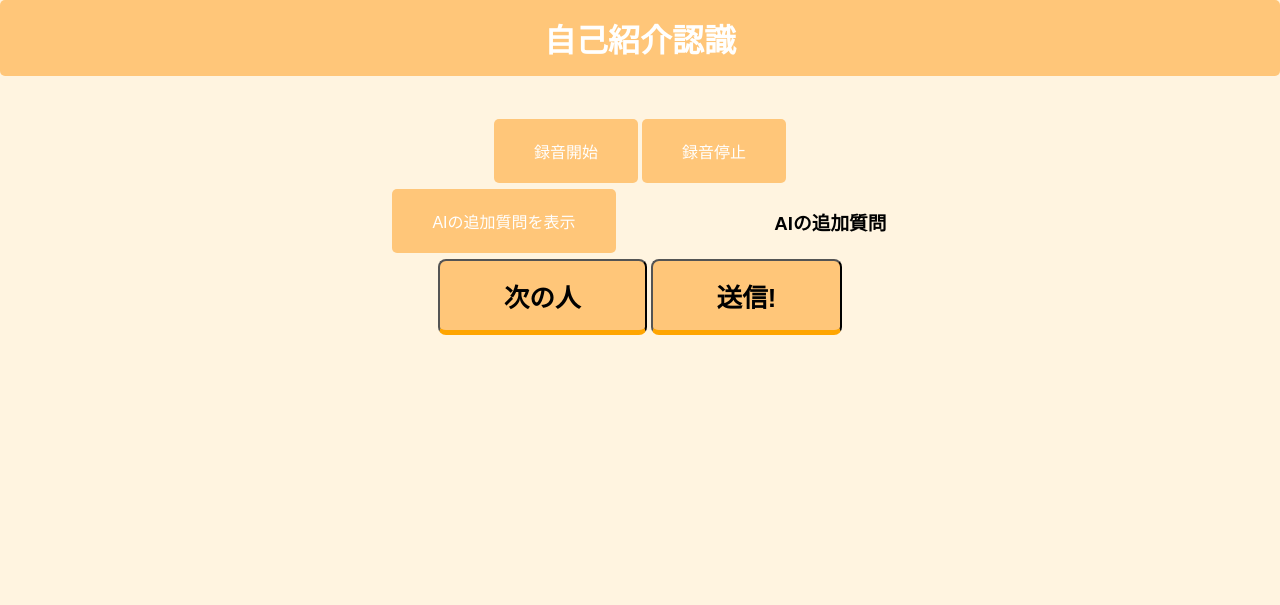
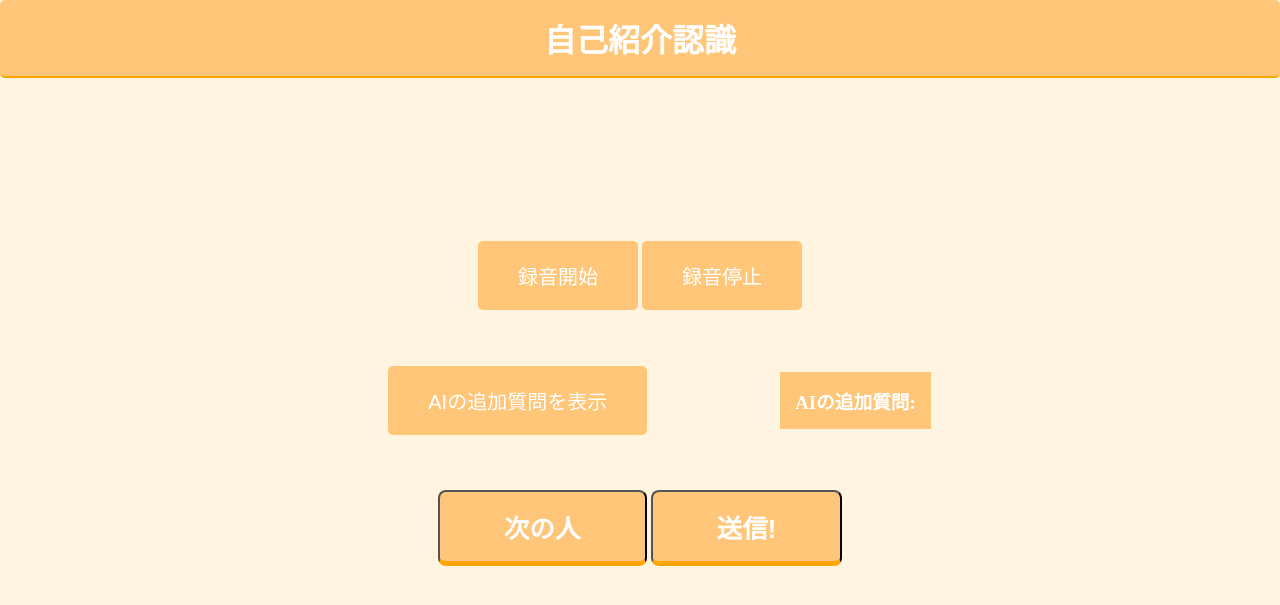
Before and after one commit to takusandayooo/geekcamp-vol-16, a Flask app: page /follow_up in a window 1280 px wide. Shown: the top 605 px of the page. Run offline with Flask 3, Linux system fonts and the light colour scheme.

Commit message:
style: 追加質問のスタイルを変更

```diff
--- a/static/follow_up.css
+++ b/static/follow_up.css
@@ -1,34 +1,23 @@
-.custom-button {
+.custom-button {                /*ボタンの設定*/
     background-color: #ffc679;
     color: white;
     padding: 20px 40px;
     border: none;
     border-radius: 5px;
     cursor: pointer;
-    font-size: 16px;
+    font-size: 20px;
 }
 .custom-button:hover {
     background-color: #ffbc61; /* ホバー時の色 */
 }
 
-.osusume-button {
-    background-color: #f99292;
-    color: white;
-    padding: 10px 20px;
-    border: none;
-    border-radius: 5px;
-    cursor: pointer;
-    font-size: 16px;
-}
-.osusume-button:hover {
-    background-color: #fa8282; /* ホバー時の色 */
-}
-
-.center {
+.center {               /* 中央に配置させる*/
     display: flex;
-    justify-content: center;  /* 水平方向の中央揃え */
+    justify-content: center;
     align-items: center;
     justify-content:space-around;
+    padding: 20px;
+
 }
 
 .text-container {
@@ -51,6 +40,16 @@ h1 {
     justify-content: center;
     align-items: center;
     margin: 0 0 40px 0;
+    border-bottom: 2px solid #ffa500;
+}
+h3{
+    color: rgb(255, 255, 255);
+    background-color: #ffc679;
+    padding: 15px;
+    text-align: center;
+    display: flex;
+    justify-content: center;
+    align-items: center;
 }
 
 body {
@@ -83,14 +82,14 @@ button.btn {
     border-radius: 0.5rem;
 }
 button.btn--yellow {
-    color: #000;
+    color: #ffffff;
     background-color: #ffc679;
     border-bottom: 5px solid #ffa500;
 }
 
 button.btn--yellow:hover {
     margin-top: 3px;
-    color: #000;
+    color: #ffffff;
     background: #ffc679;
     border-bottom: 2px solid #ffa500;
 }
@@ -98,3 +97,9 @@ p {
     margin-top: 20px;
     margin-bottom: 10px;
 }
+div{
+    padding-top:    30px;  /* 上だけ指定 */
+    padding-bottom: 30px;  /* 下だけ指定 */
+
+    font-family:"Yu Gothic", "游ゴシック", YuGothic, "游ゴシック体";
+}
--- a/templates/follow_up.html
+++ b/templates/follow_up.html
@@ -34,7 +34,7 @@
 <p>
   <div class="center">
     <table>
-    <h3>AIの追加質問</h3>
+    <h3>AIの追加質問:</h3>
     <div id="follow_up_content"></div>
     </table>
   </div>
```
